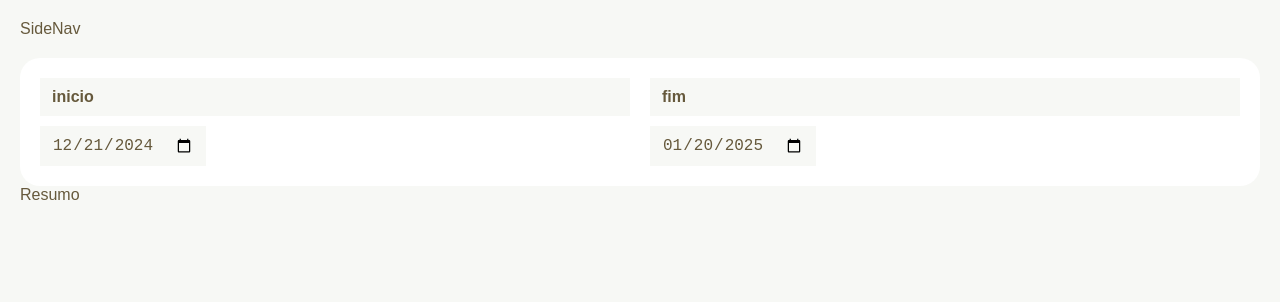
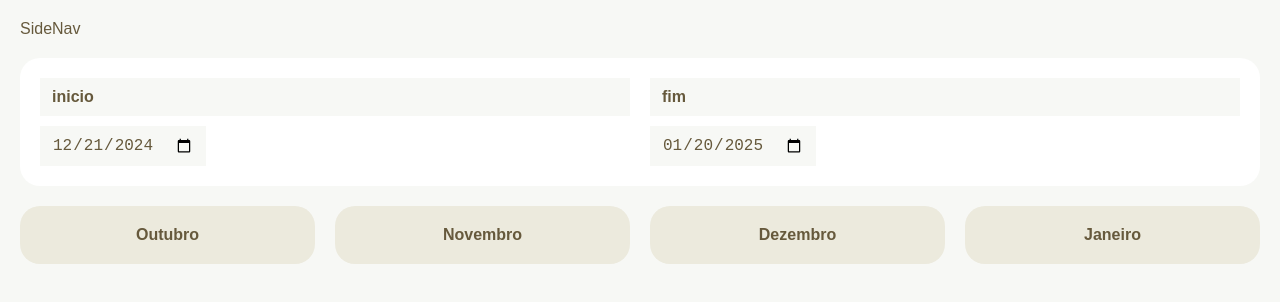
Before and after one commit to JhonatasMJ/Fintech, a React (Vite) app: page / in a window 1280 px wide. Shown: the top 302 px of the page. Built offline with nearby package versions, Linux system fonts and the light colour scheme; no server answers.

Commit message:
Trazendo dados e btn de Meses

```diff
--- a/src/Components/Header.tsx
+++ b/src/Components/Header.tsx
@@ -1,4 +1,5 @@
 import DateRange from "./DateRange"
+import Meses from "./Meses"
 
 
 const Header = () => {
@@ -6,8 +7,12 @@
 
 
   return (
-    <header>
+    <header className="mb">
+      <div className="mb">
         <DateRange/>
+
+      </div>
+        <Meses/>
     </header>
   )
 }
--- /dev/null
+++ b/src/Components/MesBtn.tsx
@@ -0,0 +1,49 @@
+import { useData } from "../Contexts/DataContext";
+import { CSSProperties } from "react";
+
+
+const style: CSSProperties = {
+    padding: 'var(--gap) var(--gap-s)',
+    background: 'var(--color-3)',
+    border: 'none',
+    borderRadius: 'var(--gap)',
+    color: 'var(--color-2)',
+    fontWeight: '700',
+    textTransform: 'capitalize',
+}
+
+function nomeMes(n:number) {
+    const date = new Date()
+    date.setMonth(date.getMonth() + n );
+    return  new Intl.DateTimeFormat('pt-BR', {month: "long"}).format(date)
+}
+
+
+function formatDate (date: Date) {
+    const dd =  String(date.getDate()).padStart(2, '0');
+    const mm =  String(date.getMonth() + 1).padStart(2, '0');
+    const yyyy = date.getFullYear();
+    return `${yyyy}-${mm}-${dd}`
+}
+
+const MesBtn = ({n}: {n :number}) => {
+    const {setInicio, setFinal} = useData();
+ function setMes(n:number) {
+    const date = new Date();
+    date.setMonth(date.getMonth() + n );
+    const firstDay = new Date(date.getFullYear(), date.getMonth(), 1); /* Pega o primeiro dia de cada mês */
+    const lastDay = new Date(date.getFullYear(), date.getMonth(), + 1, 0); /* Pega o ultimo dia de cada mês */
+    setInicio(formatDate(firstDay));
+    setFinal( formatDate(lastDay));
+ }
+
+
+
+  return (
+    <button style={style} onClick={() => setMes(n)}>
+       {nomeMes(n)}
+    </button>
+  )
+}
+
+export default MesBtn
--- /dev/null
+++ b/src/Components/Meses.tsx
@@ -0,0 +1,15 @@
+
+import MesBtn from './MesBtn'
+
+const Meses = () => {
+  return (
+    <div className='flex'>
+        <MesBtn n={-3}/>
+        <MesBtn n={-2}/>
+        <MesBtn n={-1} />
+        <MesBtn n={0} />
+    </div>
+  )
+}
+
+export default Meses
--- a/src/Pages/Resumo.tsx
+++ b/src/Pages/Resumo.tsx
@@ -1,10 +1,30 @@
-import React from 'react'
+import { useData } from '../Contexts/DataContext'
+
 
 const Resumo = () => {
+const {data} = useData();
+
+if (data === null) return null;
   return (
-    <div>
-      Resumo
-    </div>
+    <section>
+      <div className='resumo flex mb'>
+        <div className='box'>
+          <h2>Vendas</h2>
+        <span>  {data.reduce((acc, item) => acc + item.preco, 0).toLocaleString('pt-BR', {style: 'currency', currency: 'BRL'})}</span>
+        </div>
+        <div className='box'>
+          <h2>Recebido</h2>
+        <span>  {data.filter((i) => i.status === 'pago').reduce((acc, item) => acc + item.preco, 0).toLocaleString('pt-BR', {style: 'currency', currency: 'BRL'})}</span>
+        </div>
+        <div className='box'>
+          <h2>A Receber</h2>
+        <span>  {data.filter((i) => i.status === 'processando').reduce((acc, item) => acc + item.preco, 0).toLocaleString('pt-BR', {style: 'currency', currency: 'BRL'})}</span>
+        </div>
+      </div>
+      <div className="box">
+       <h2> Gráficos</h2>
+      </div>
+    </section>
   )
 }
 
--- a/src/Style.css
+++ b/src/Style.css
@@ -75,3 +75,16 @@
     padding: var(--gap);
     gap: var(--gap);
 }
+
+/* Resumo */
+
+.resumo {
+    font-size: 1.5rem;
+    font-weight: 600;
+}
+
+.resumo h2 {
+    font-size: 1.5rem;
+    margin-bottom: var(--gap);
+    color: var(--color-1);
+}
```
